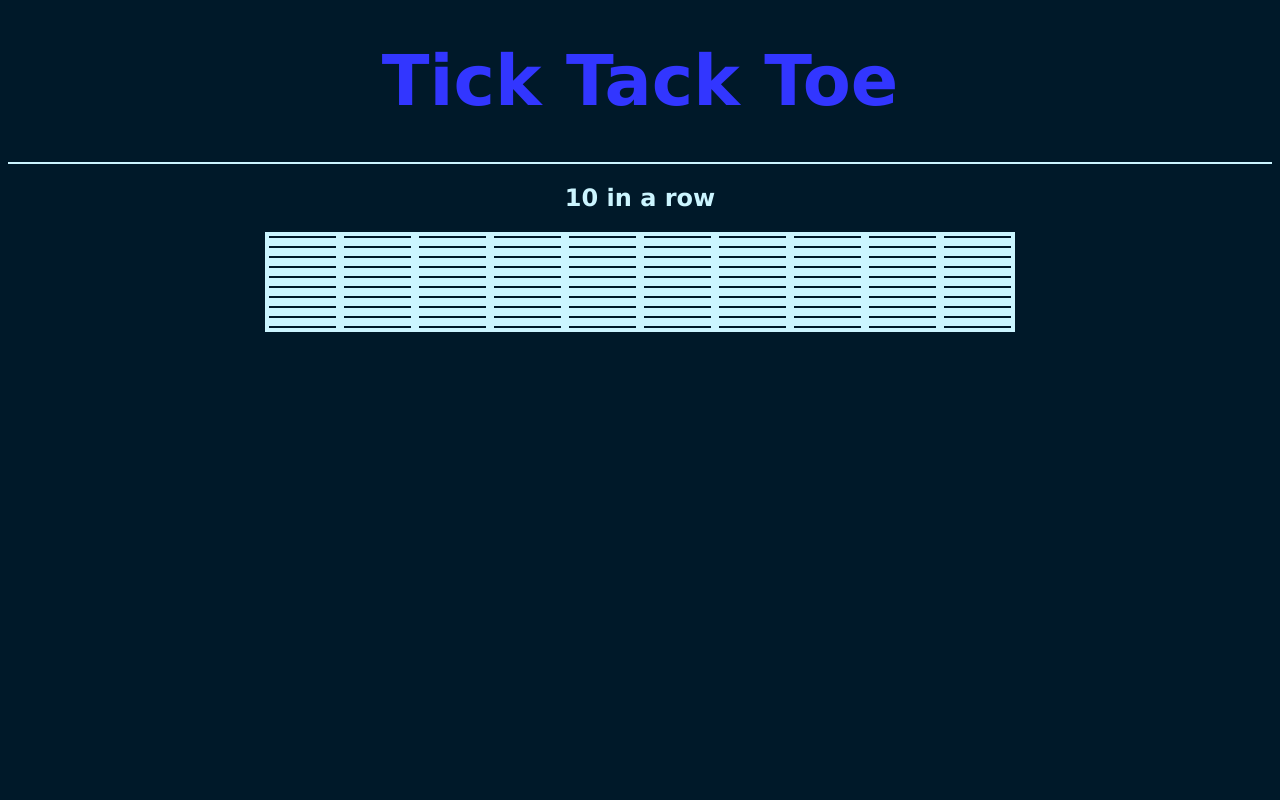
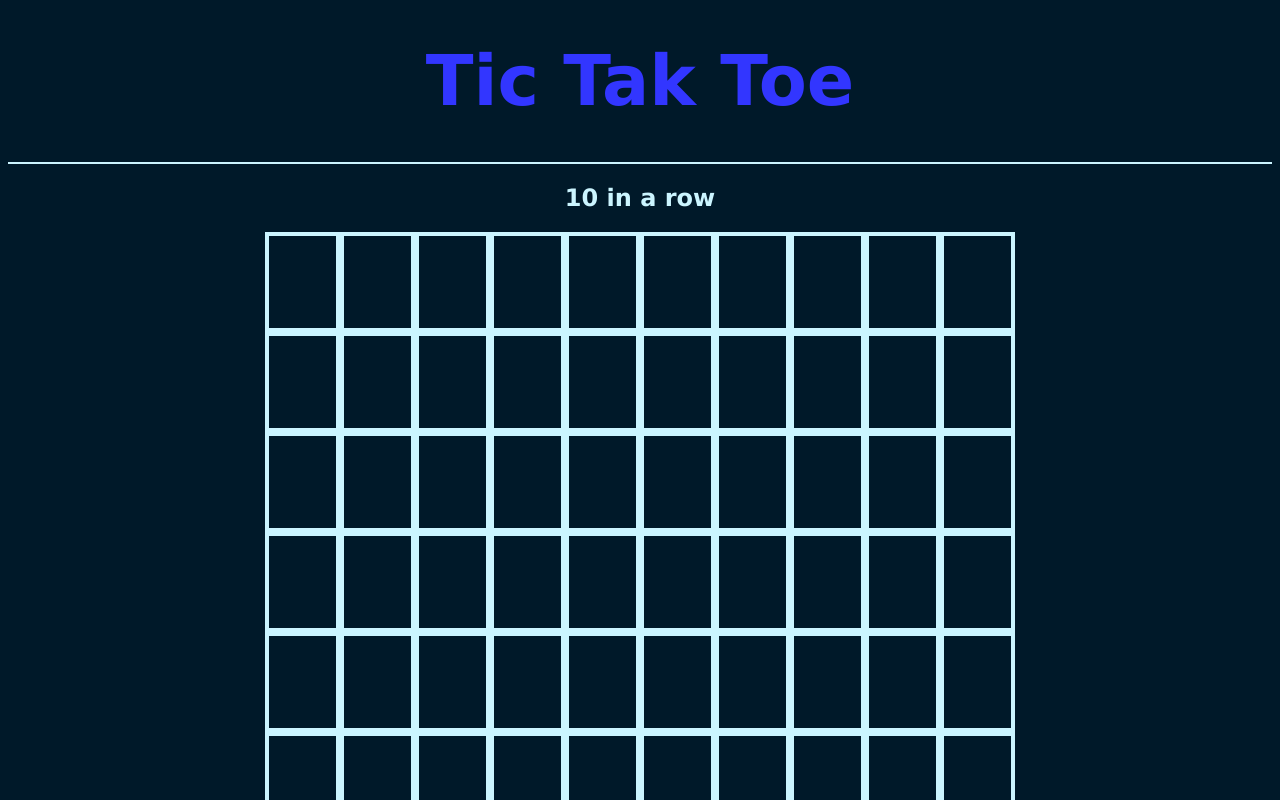
Before and after one commit to nichodim/TicTakToe, a React (Vite) app: page / in a window 1280 px wide. Shown: the top 800 px of the page. Built offline with nearby package versions, Linux system fonts and the light colour scheme.

Commit message:
Small adjustments

```diff
--- a/index.html
+++ b/index.html
@@ -4,7 +4,7 @@
     <meta charset="UTF-8" />
     <link rel="icon" type="image/svg+xml" href="/vite.svg" />
     <meta name="viewport" content="width=device-width, initial-scale=1.0" />
-    <title>Tick Tack Toe</title>
+    <title>Tic Tak Toe</title>
   </head>
   <body>
     <div id="root"></div>
--- a/src/App.css
+++ b/src/App.css
@@ -12,11 +12,11 @@ h1 {
 
 .container {
     max-width: 750px;
-    max-height: 750px;
     margin: 0 auto;
 }
 .row {
     display: flex;
+    height: 100px;
 }
 .tile {
     border: 4px solid rgb(203, 245, 255);
--- a/src/Title.jsx
+++ b/src/Title.jsx
@@ -1,3 +1,3 @@
 export function Title({ turn }) {
-    return <h1 className={turn + 'Color'} >Tick Tack Toe</h1>;
+    return <h1 className={turn + 'Color'} >Tic Tak Toe</h1>;
 }
```
